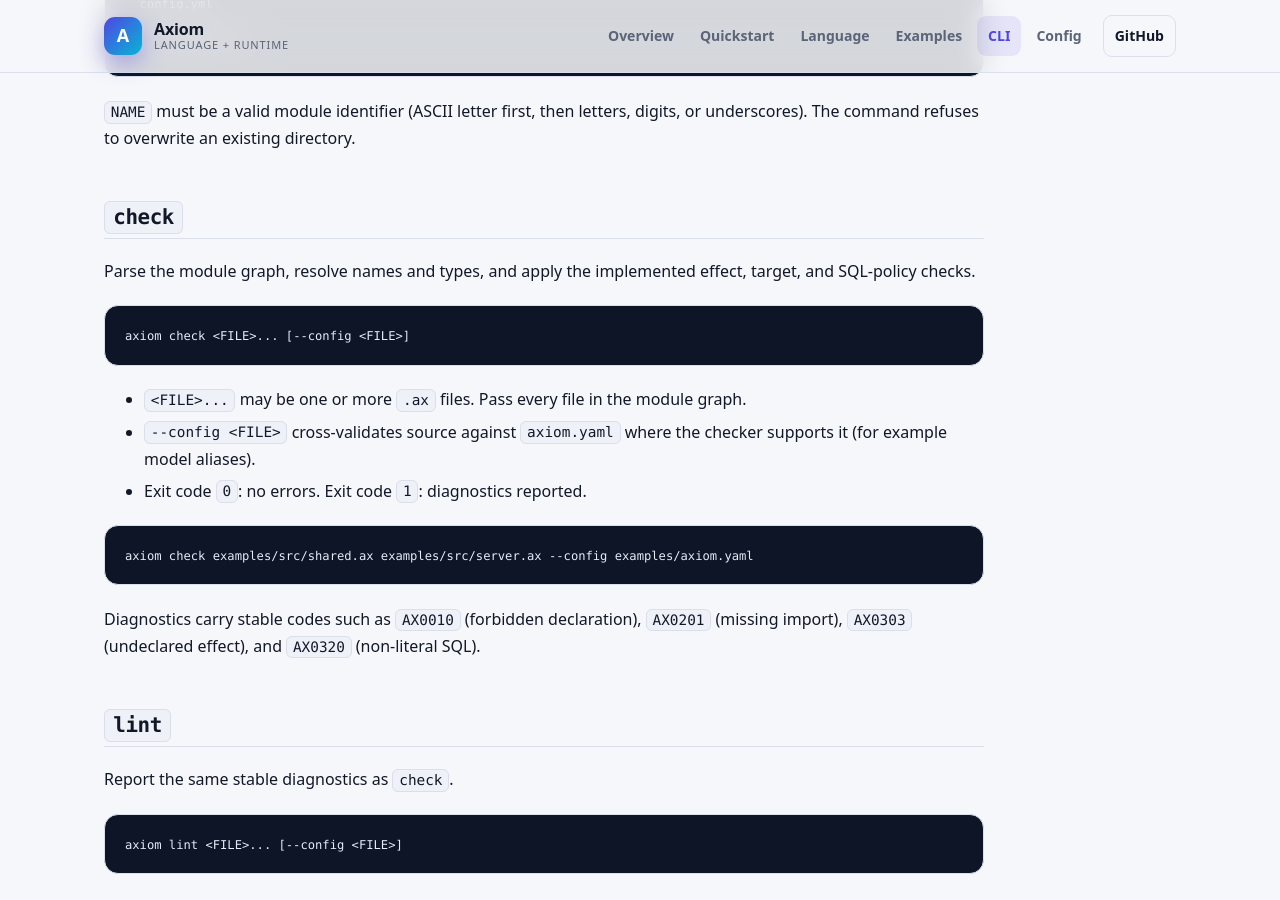
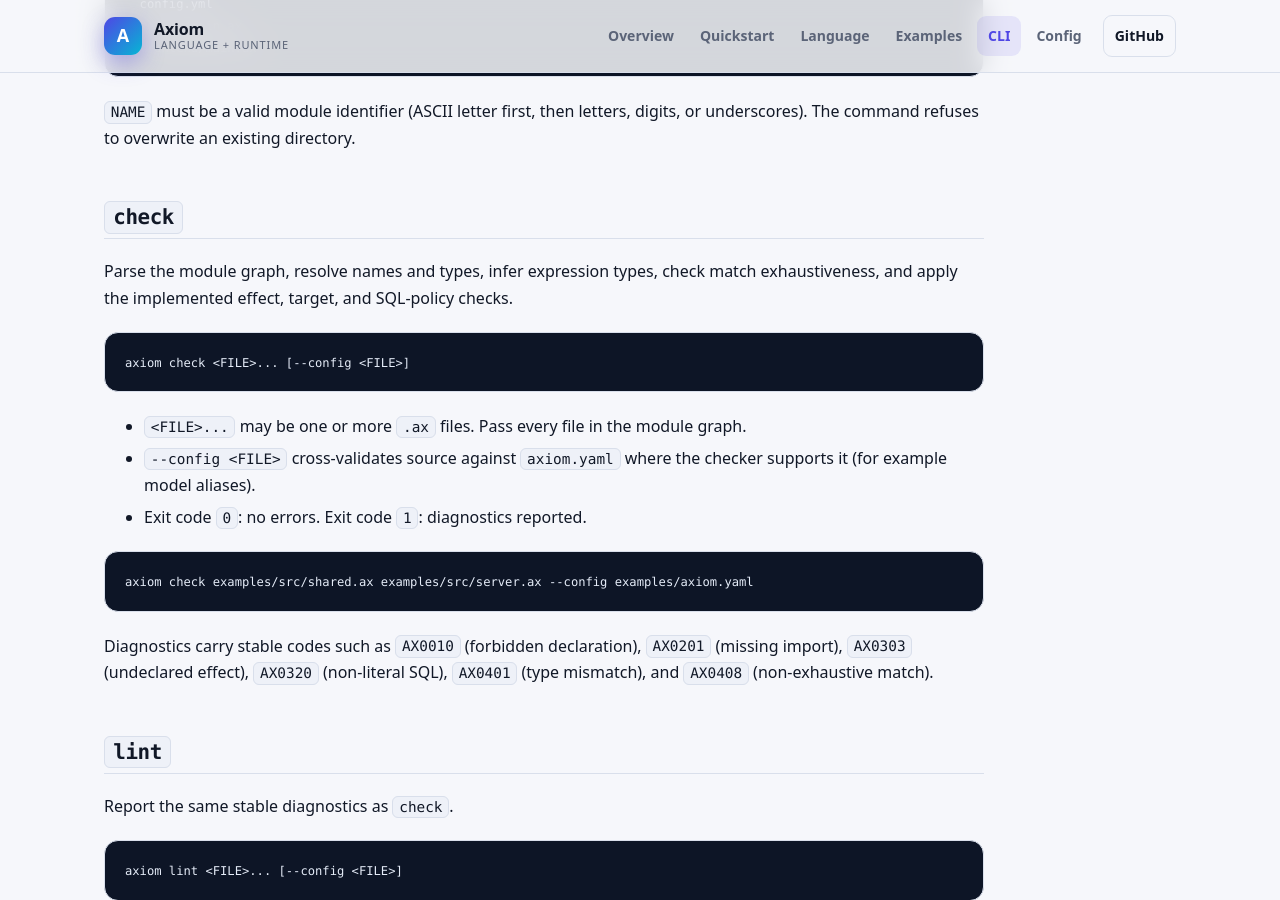
Before and after one commit to jvdhtm-lab/axiom, a Jekyll site: the page built from docs/cli.md, in a window 1280 px wide and 900 px high, scrolled down 1678 px. Built offline with Jekyll 4.4.1, drawn with Linux system fonts in a browser that asks for light colours.

Commit message:
docs: reflect Phase 13 type inference and the Phase 14 server on the overview
- Add type-inference/exhaustiveness and HTTP-server badges and cards to the overview.

- Update the overview status callout, quickstart check description, CLI check diagnostics, and architecture crate summary.

````diff
--- a/docs/cli.md
+++ b/docs/cli.md
@@ -69,8 +69,9 @@ digits, or underscores). The command refuses to overwrite an existing directory.
 
 ## `check`
 
-Parse the module graph, resolve names and types, and apply the implemented
-effect, target, and SQL-policy checks.
+Parse the module graph, resolve names and types, infer expression types, check
+match exhaustiveness, and apply the implemented effect, target, and SQL-policy
+checks.
 
 ```sh
 axiom check <FILE>... [--config <FILE>]
@@ -86,8 +87,8 @@ axiom check examples/src/shared.ax examples/src/server.ax --config examples/axio
 ```
 
 Diagnostics carry stable codes such as `AX0010` (forbidden declaration),
-`AX0201` (missing import), `AX0303` (undeclared effect), and `AX0320`
-(non-literal SQL).
+`AX0201` (missing import), `AX0303` (undeclared effect), `AX0320` (non-literal
+SQL), `AX0401` (type mismatch), and `AX0408` (non-exhaustive match).
 
 ## `lint`
 
````
Also changed, not shown: docs/architecture.md (+1 -1 lines), docs/index.md (+8 -2 lines), docs/quickstart.md (+4 -3 lines).
